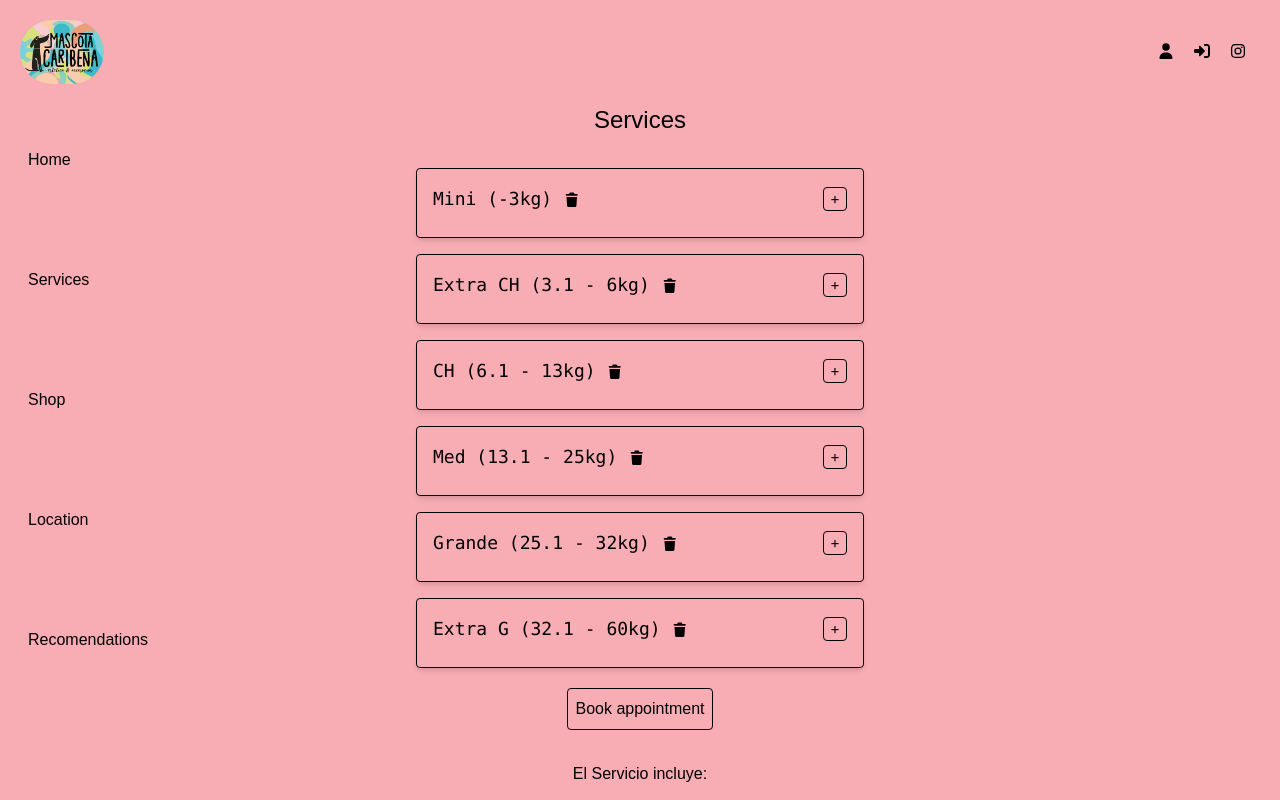
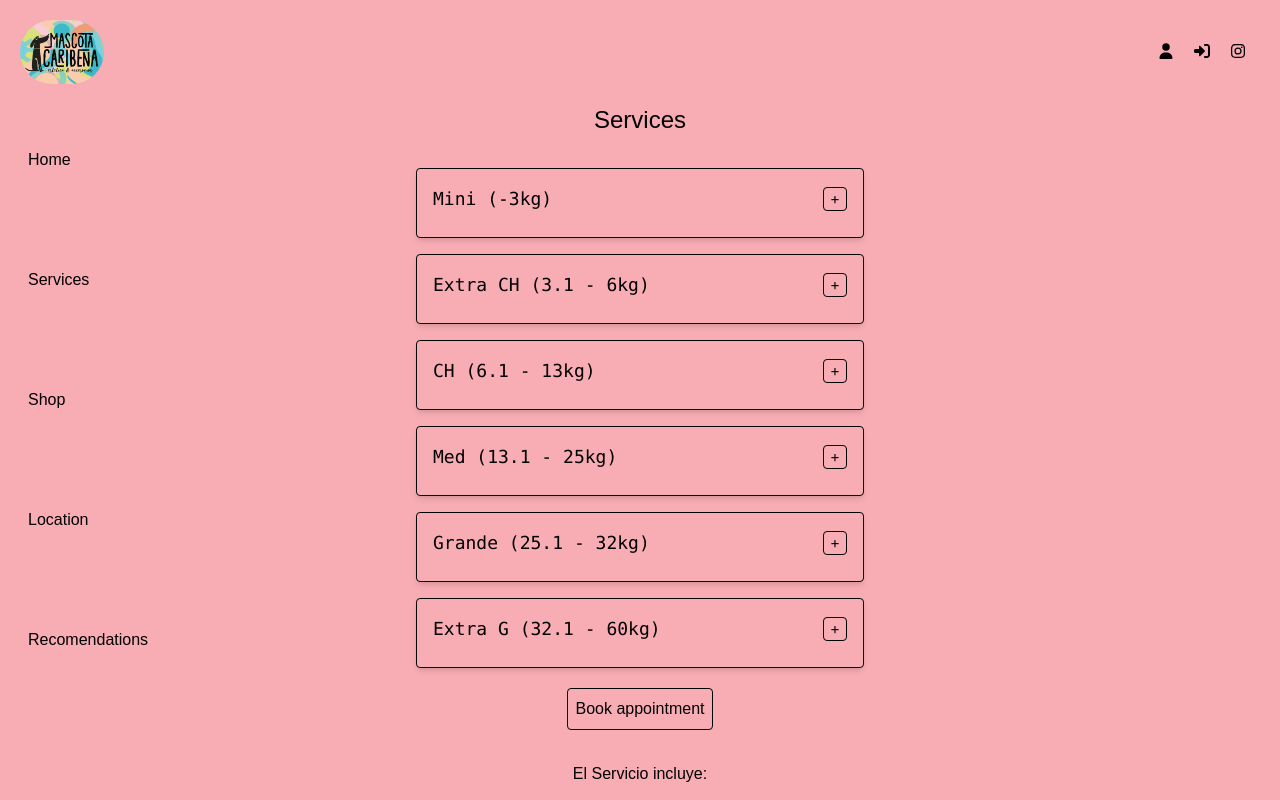
Before and after one commit to Panchita1989/mascota-caribena, a Next.js app: page /services in a window 1280 px wide. Shown: the top 800 px of the page. Built offline with nearby package versions, Linux system fonts and the light colour scheme; a web font is replaced by a local one.

Commit message:
changed delete button in card component

```diff
--- a/src/app/reservations/page.jsx
+++ b/src/app/reservations/page.jsx
@@ -4,6 +4,8 @@ import { useState, useEffect } from "react";
 import SearchAndFilterBar from '@/app/ui/components/molecules/searchAndFilterBar'
 import Card from '@/app/ui/components/molecules/cards'
 import BackButton from '@/app/ui/components/atoms/backButton'
+import { FontAwesomeIcon } from '@fortawesome/react-fontawesome'
+import { faTrash } from '@fortawesome/free-solid-svg-icons'
 
 
 export default function Reservations(){
@@ -109,7 +111,13 @@ export default function Reservations(){
                 return(
                     <Card
                         key={r._id}
-                        onDelete={() => handleDelete(r._id)}
+                        actions={
+                            <FontAwesomeIcon
+                                onClick={()=>handleDelete(r._id)}
+                                icon={faTrash}
+                                className='text-sm cursor-pointer pl-20'
+                            />
+                        }
                         title={`${r.petName} - ${new Date(r.date).toDateString()}`}
                         >
                         <strong>Name: </strong>{r.name}
--- a/src/app/ui/components/molecules/cards.jsx
+++ b/src/app/ui/components/molecules/cards.jsx
@@ -1,11 +1,8 @@
 'use client'
 
 import { useState } from 'react'
-import { FontAwesomeIcon } from '@fortawesome/react-fontawesome'
-import { faTrash } from '@fortawesome/free-solid-svg-icons'
 
-
-export default function Card({title, children, onDelete}){
+export default function Card({title, children, actions}){
 
     const[open, setOpen] = useState(false)
 
@@ -19,7 +16,9 @@ export default function Card({title, children, onDelete}){
             <div className='flex flex-col items-center mb-4 font-mono min-w-100'>
                 <div className="border rounded p-4 max-w-md w-full shadow-md">
                     <div className="flex justify-between items-center mb-2">
-                        <h2 className="text-lg">{title} <FontAwesomeIcon onClick={onDelete} icon={faTrash} className='text-sm cursor-pointer'/> </h2>
+                        <h2 className="text-lg">
+                            {title}
+                            {actions} </h2>
                         <button
                             onClick={handleClick}
                             className="border rounded text-sm w-6 h-6 flex items-center justify-center md:cursor-pointer"
```
